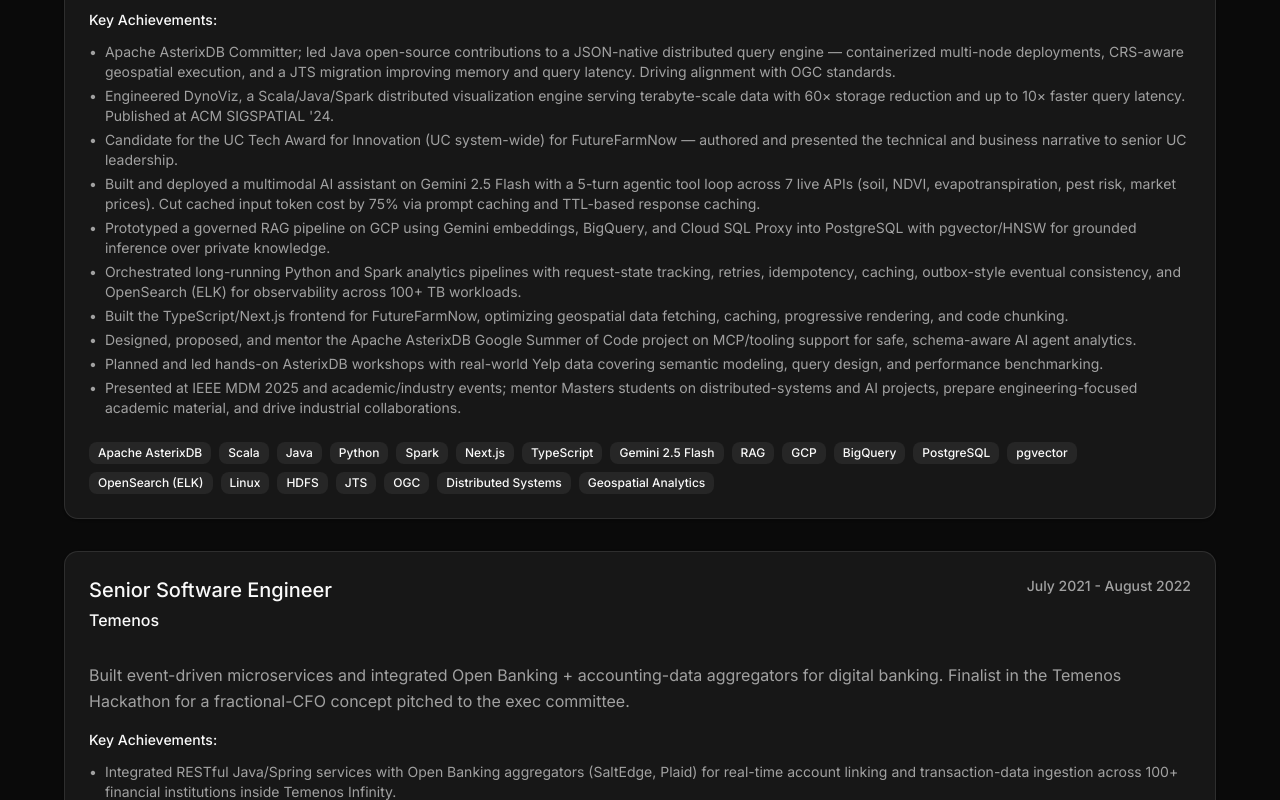
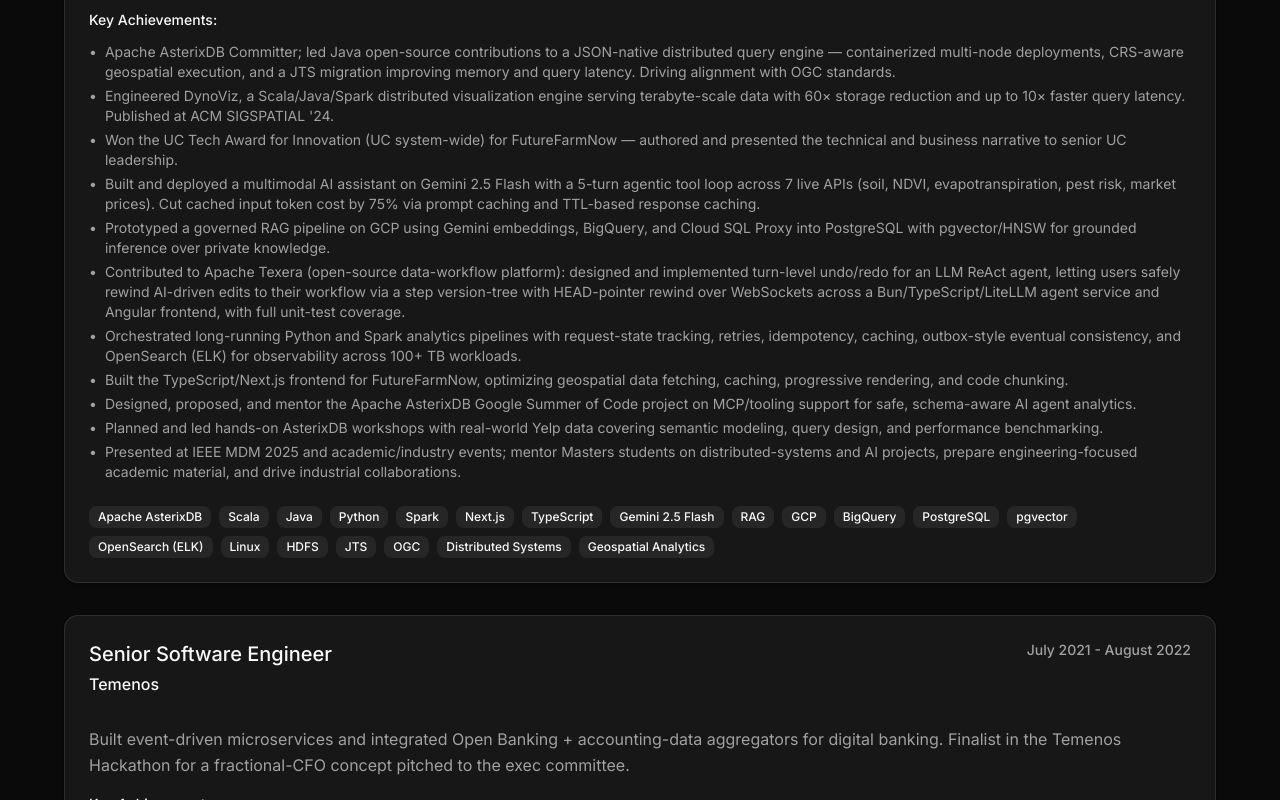
Before and after one commit to sshiv012/personal-website, a Next.js app: page / in a window 1280 px wide. Shown: the part 2600-3400 px from the top of the page. Built offline with nearby package versions, Linux system fonts and the light colour scheme; no server answers.

Commit message:
Recent updates
Updating the portfolio, based on recent info

```diff
--- a/src/components/sections/experience.tsx
+++ b/src/components/sections/experience.tsx
@@ -15,9 +15,10 @@ const experiences = [
     achievements: [
       "Apache AsterixDB Committer; led Java open-source contributions to a JSON-native distributed query engine — containerized multi-node deployments, CRS-aware geospatial execution, and a JTS migration improving memory and query latency. Driving alignment with OGC standards.",
       "Engineered DynoViz, a Scala/Java/Spark distributed visualization engine serving terabyte-scale data with 60× storage reduction and up to 10× faster query latency. Published at ACM SIGSPATIAL '24.",
-      "Candidate for the UC Tech Award for Innovation (UC system-wide) for FutureFarmNow — authored and presented the technical and business narrative to senior UC leadership.",
+      "Won the UC Tech Award for Innovation (UC system-wide) for FutureFarmNow — authored and presented the technical and business narrative to senior UC leadership.",
       "Built and deployed a multimodal AI assistant on Gemini 2.5 Flash with a 5-turn agentic tool loop across 7 live APIs (soil, NDVI, evapotranspiration, pest risk, market prices). Cut cached input token cost by 75% via prompt caching and TTL-based response caching.",
       "Prototyped a governed RAG pipeline on GCP using Gemini embeddings, BigQuery, and Cloud SQL Proxy into PostgreSQL with pgvector/HNSW for grounded inference over private knowledge.",
+      "Contributed to Apache Texera (open-source data-workflow platform): designed and implemented turn-level undo/redo for an LLM ReAct agent, letting users safely rewind AI-driven edits to their workflow via a step version-tree with HEAD-pointer rewind over WebSockets across a Bun/TypeScript/LiteLLM agent service and Angular frontend, with full unit-test coverage.",
       "Orchestrated long-running Python and Spark analytics pipelines with request-state tracking, retries, idempotency, caching, outbox-style eventual consistency, and OpenSearch (ELK) for observability across 100+ TB workloads.",
       "Built the TypeScript/Next.js frontend for FutureFarmNow, optimizing geospatial data fetching, caching, progressive rendering, and code chunking.",
       "Designed, proposed, and mentor the Apache AsterixDB Google Summer of Code project on MCP/tooling support for safe, schema-aware AI agent analytics.",
--- a/src/components/sections/recent-activity.tsx
+++ b/src/components/sections/recent-activity.tsx
@@ -14,11 +14,11 @@ const activities = [
     status: "Active"
   },
   {
-    title: "Candidate for UC Tech Award for Innovation",
-    description: "Selected as a candidate for the UC Tech Award for Innovation (UC system-wide) for FutureFarmNow. Authored and presented the technical and business narrative to senior UC leadership ahead of the upcoming award event.",
-    date: "Upcoming",
+    title: "Won UC Tech Award for Innovation",
+    description: "Won the UC Tech Award for Innovation (UC system-wide) for FutureFarmNow. Authored and presented the technical and business narrative to senior UC leadership.",
+    date: "Recent",
     type: "Recognition",
-    status: "Active"
+    status: "Completed"
   },
   {
     title: "Google Summer of Code — Apache AsterixDB",
```
